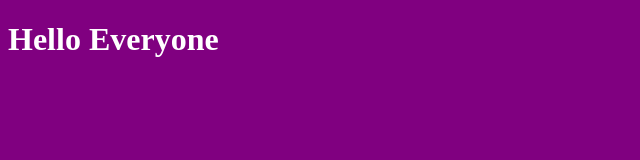
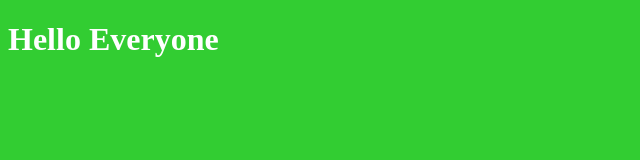
Before and after one commit to manu-git-b-s/netlify_demo, a plain HTML site: page index.html in a window 1280 px wide. Shown: the whole page, without its empty margins (0-640 px from the left). Drawn offline with Linux system fonts and the light colour scheme.

Commit message:
bg color upated

```diff
--- a/css/style.css
+++ b/css/style.css
@@ -1,4 +1,4 @@
 body {
-  background-color: purple;
+  background-color: limegreen;
   color: #fff;
 }
```
